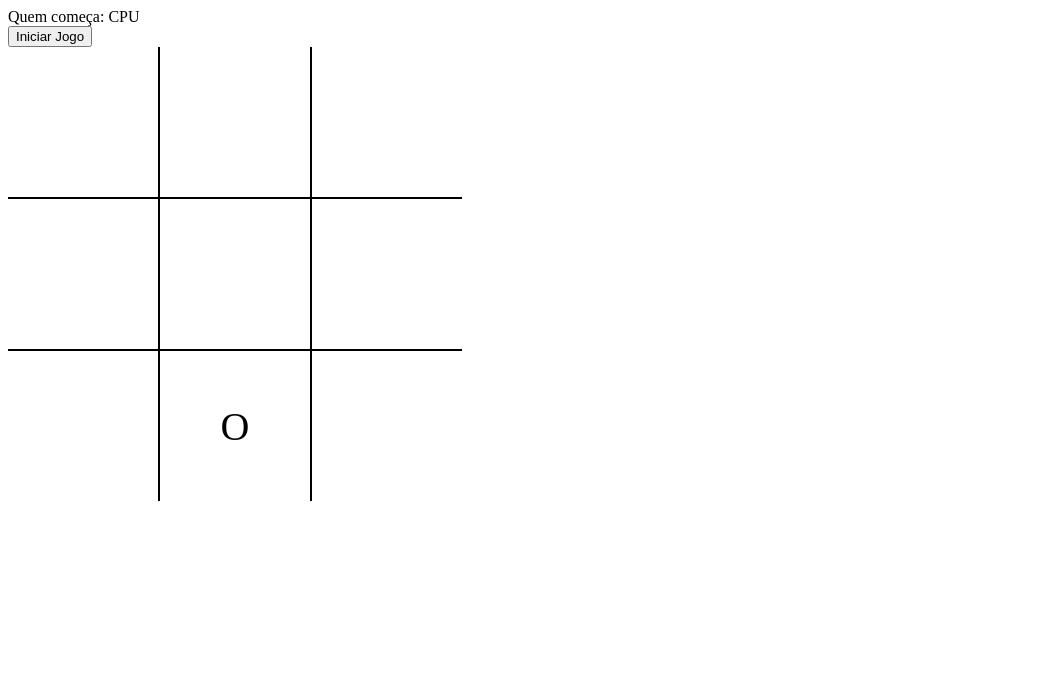
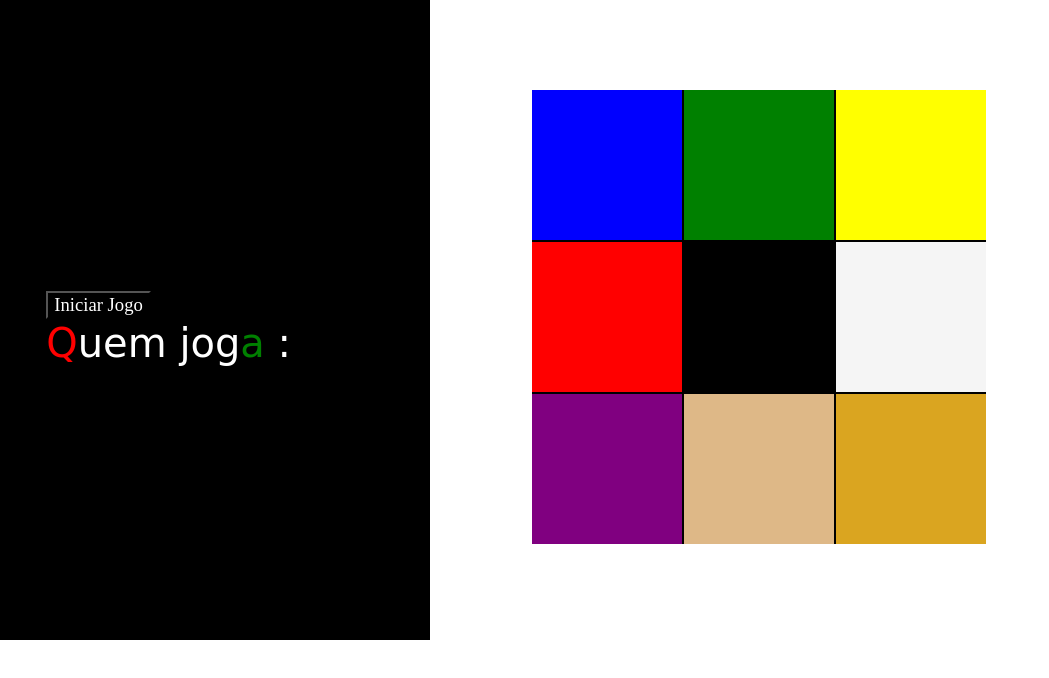
Before and after one commit to FlavsRoger/JogoDaVelha, a plain HTML site: page index.html in a window 1280 px wide. Shown: the whole page, without its empty margins (0-1049 px from the left). Drawn offline with Linux system fonts and the light colour scheme; a web font is replaced by a local one.

Commit message:
ExercicioJogoDaVelha

```diff
--- a/index.html
+++ b/index.html
@@ -7,15 +7,26 @@
     <title>Document</title>
     <link rel="stylesheet"  href="styles.css">
     <script defer src="script.js"></script>
+    <link href="https://fonts.googleapis.com/css?family=Fredericka+the+Great" rel="stylesheet">
+
 
 </head>
 <body>
+    <div id="main">
+
+    <header>
         <div id="dvmenu">
-            <div id="dvQuemComeca">Quem joga</div>
             <button onclick="iniciar()">Iniciar Jogo</button>
+            <div id="dvQuemComeca"><span2>Q</span2>uem jog<span1>a</span1> :</div>
+
         </div>
         <div id="mostrador"></div>
 
+
+
+    </header>
+
+    <section>
 
         <div class="tabuleiro">
         <div id="a1" class="espaco" jogada="jogar(1)"></div>
@@ -29,8 +40,19 @@
         <div id="c1" class="espaco" jogada="jogar(7)"></div>
         <div id="c2" class="espaco" jogada="jogar(8)"></div>
         <div id="c3" class="espaco" jogada="jogar(9)"></div>
+        </div>
 
-        </div>
+    </section>
+
+    <aside>
+
+    </aside>
+
+    <footer>
+
+    </footer>
+
+    </div>
 
 
 
--- a/script.js
+++ b/script.js
@@ -1,11 +1,11 @@
 let jogo=[];
 let tabuleiro=[];
-let turnoJogador=0; // let quemJoga
+let turnoJogador=0;
 let verifica;
 let jogando=true;
 let nivel=1;
-let turnoCpu=1;  // let jodadaDaCpu
-let quemInicia=0;  // let quemComeca
+let turnoCpu=1;
+let quemInicia=0;
 
 function verificarVitoria(){
     let resultado = "";
@@ -32,29 +32,11 @@ function verificarVitoria(){
         return jogo[0][2];
     }
 
-    //Verifica se foi empate
-    if(resultado == ""){
-     let campos_ocupados = 0;
-
-     for(let l=0;l<3;l++){ //Linha
-      for(let l=0;l<3;l++){ //Coluna
-       if(jogo[l][c] != ""){
-        campos_ocupados++;
-       }
-      }
-     }
-     if(campos_ocupados == 9){
-      resultado = "V";
-     }
-    }
-    return resultado;
-   }
 
 
 
 
-
-function jogadaDaCpu(){  //cpuJoga
+function jogadaDaCpu(){
     if(jogando){
         let l,c;
         if(nivel==1){
@@ -142,7 +124,7 @@ function jogar(p){
             alert(verifica+" venceu");
             jogando=false;
         }
-        jogadaDaCpu(); //cpuJoga
+        jogadaDaCpu();
         }
     }
 }
@@ -188,9 +170,9 @@ function iniciar(){
             quemInicia=1;
             quemJoga=quemInicia;
             document.getElementById("dvQuemComeca").innerHTML="Quem começa: CPU";
-            jogadaDaCpu(); //cpuJoga
+            jogadaDaCpu();
 
         }
     }
 
-    window.addEventListener("load",iniciar);
+    window.addEventListener("load",iniciar());
--- a/styles.css
+++ b/styles.css
@@ -1,3 +1,96 @@
+body {
+    margin: 0;
+}
+
+#main {
+    display: grid;
+    grid-template-areas: 'header header header '
+                         'section section section '
+                         'aside aside aside '
+                         'footer footer footer ';
+    grid-auto-rows: 5vh 100vh 30vh 40vh;
+    grid-column-gap: 10px;
+}
+
+nav {
+	display: grid;
+	height: 200px;
+	grid-template-rows: 25% auto;
+	background-color: tomato
+}
+
+.hamburger img {
+	width: 50px;
+}
+
+.links {
+	display: flex;
+	flex-direction: column;
+	align-items: center;
+	justify-content: center;
+}
+
+.links a {
+	margin: 5px 0;
+	color: white;
+	font-weight: 700;
+	text-decoration: none;
+}
+
+.esconde-menu {
+	height: 55px;
+	transition: 0.5s;
+}
+
+.esconde-menu .links {
+	transform: translateY(-130%);
+}
+
+
+
+header {
+    display: flex;
+    background-position:center;
+    background-size: cover;
+    background-repeat: no-repeat;
+    background-color:black;
+    height: 50vw;
+    width: 100%;
+    justify-content: space-around;
+    align-items: center;
+    font-family: 'Fredericka the Great', cursive;
+    font-size: 30pt;
+    color: white;
+}
+
+button {
+    background-color: black;
+    font-family: 'Times New Roman', Times, serif;
+    align-items: center;
+    text-align: center;
+    font-size: 14pt;
+    color: white;
+}
+
+span2 {
+    color: red;
+}
+
+span1 {
+    color: green;
+}
+
+section {
+    display: flex;
+    background-position:center;
+    background-size: cover;
+    background-repeat: no-repeat;
+    height: 50vw;
+    width: 100%;
+    justify-content: space-around;
+    align-items: center;
+
+}
 
 
 .tabuleiro {
@@ -27,41 +120,50 @@
 #a1 {
     border-right: 1px solid #000;
     border-bottom: 1px solid #000;
+    background-color: blue;
 }
 #a2 {
     border-left: 1px solid #000;
     border-right: 1px solid #000;
     border-bottom: 1px solid #000;
+    background-color: green;
 }
 #a3 {
     border-left: 1px solid #000;
     border-bottom: 1px solid #000;
+    background-color: yellow;
 }
 
 #b1 {
     border-top: 1px solid #000;
     border-right: 1px solid #000;
     border-bottom: 1px solid #000;
+    background-color: red;
 }
 #b2 {
     border: 1px solid #000;
+    background-color: black;
 }
 #b3 {
     border-left: 1px solid #000;
     border-top: 1px solid #000;
     border-bottom: 1px solid #000;
+    background-color: whitesmoke;
 }
 
 #c1 {
     border-right: 1px solid #000;
     border-top: 1px solid #000;
+    background-color: purple;
 }
 #c2 {
     border-left: 1px solid #000;
     border-right: 1px solid #000;
     border-top: 1px solid #000;
+    background-color: burlywood;
 }
 #c3 {
     border-left: 1px solid #000;
     border-top: 1px solid #000;
+    background-color: goldenrod;
 }
```
